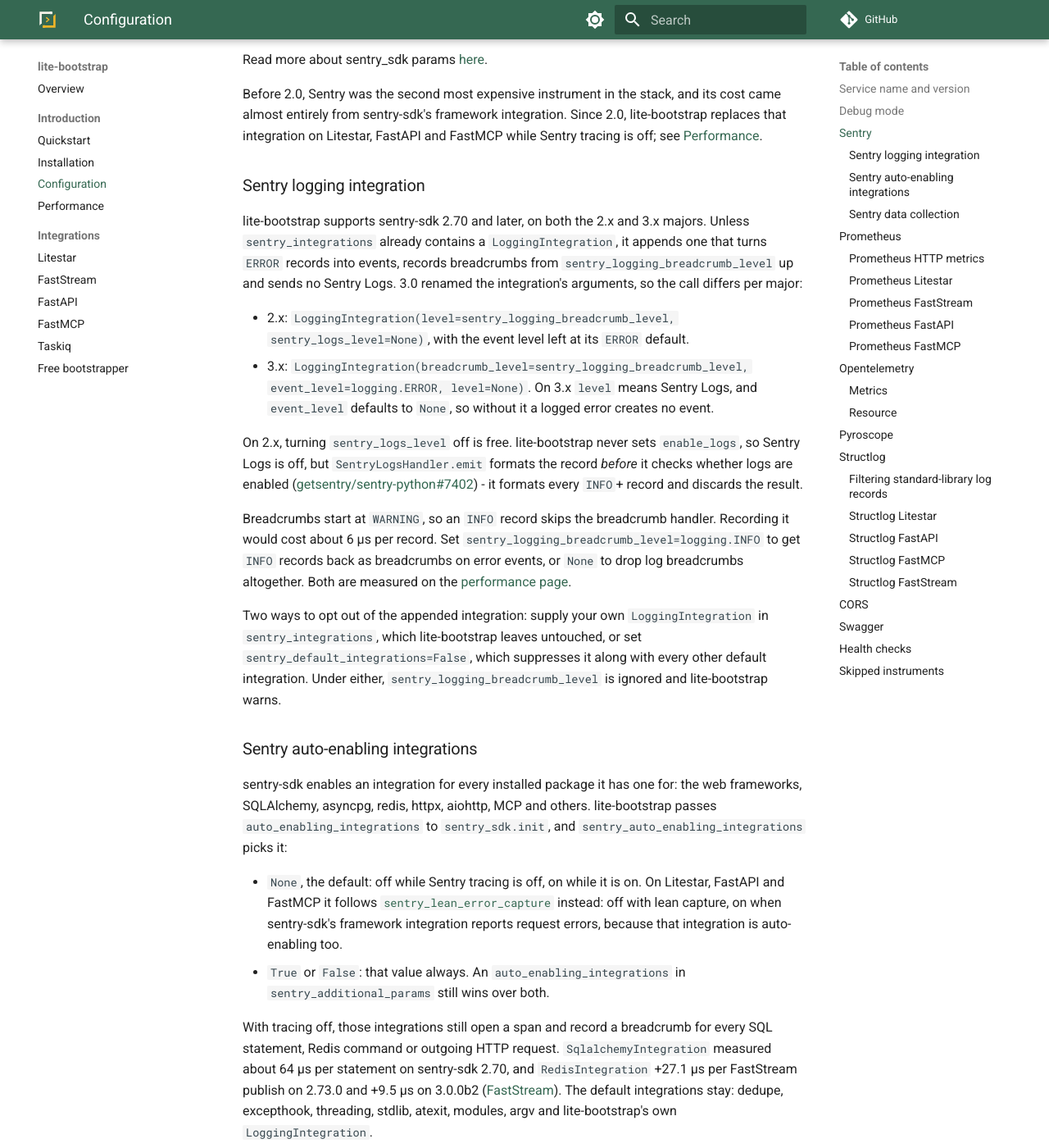
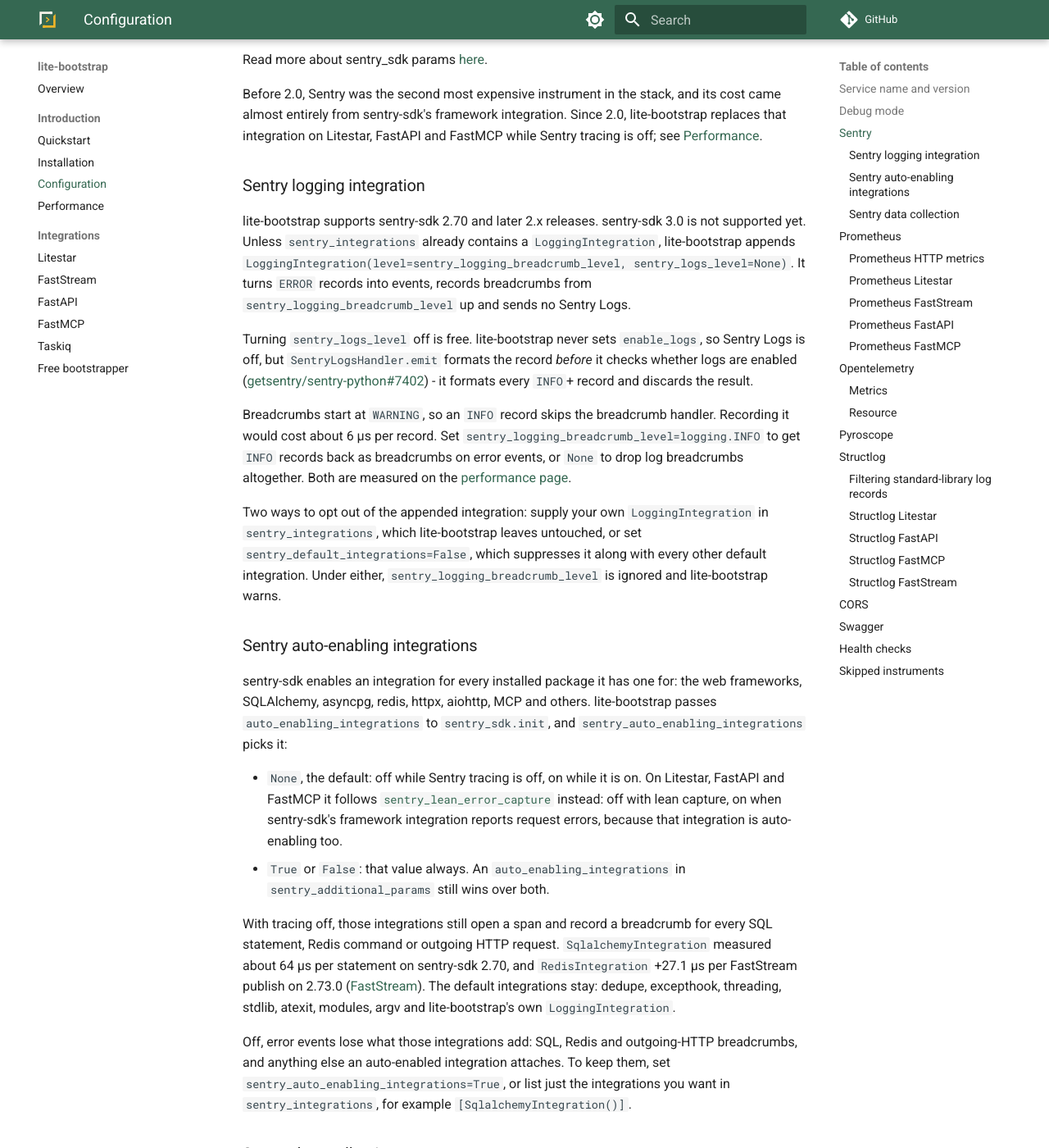
Before and after one commit to modern-python/lite-bootstrap, an MkDocs documentation site: the page built from docs/introduction/configuration.md, in a window 1280 px wide and 1400 px high, scrolled down 1896 px. Shown: the whole window at 82% size. Built offline with MkDocs 1.6.1 and Material for MkDocs 9.7.7, drawn with Linux system fonts in a browser that asks for light colours; comment, search, counter and statistics services are not loaded; some of the changed text lies outside the part shown.

Commit message:
Cap sentry-sdk below 3 and remove the 3.x code paths (#379)

```diff
--- a/docs/introduction/configuration.md
+++ b/docs/introduction/configuration.md
@@ -51,18 +51,13 @@
 
 ### Sentry logging integration
 
-lite-bootstrap supports sentry-sdk 2.70 and later, on both the 2.x and 3.x majors. Unless
-`sentry_integrations` already contains a `LoggingIntegration`, it appends one that turns `ERROR`
-records into events, records breadcrumbs from `sentry_logging_breadcrumb_level` up and sends no
-Sentry Logs. 3.0 renamed the integration's arguments, so the call differs per major:
+lite-bootstrap supports sentry-sdk 2.70 and later 2.x releases. sentry-sdk 3.0 is not supported
+yet. Unless `sentry_integrations` already contains a `LoggingIntegration`, lite-bootstrap appends
+`LoggingIntegration(level=sentry_logging_breadcrumb_level, sentry_logs_level=None)`. It turns
+`ERROR` records into events, records breadcrumbs from `sentry_logging_breadcrumb_level` up and sends
+no Sentry Logs.
 
-- 2.x: `LoggingIntegration(level=sentry_logging_breadcrumb_level, sentry_logs_level=None)`, with the
-  event level left at its `ERROR` default.
-- 3.x: `LoggingIntegration(breadcrumb_level=sentry_logging_breadcrumb_level, event_level=logging.ERROR, level=None)`.
-  On 3.x `level` means Sentry Logs, and `event_level` defaults to `None`, so without it a logged
-  error creates no event.
-
-On 2.x, turning `sentry_logs_level` off is free. lite-bootstrap never sets `enable_logs`, so Sentry
+Turning `sentry_logs_level` off is free. lite-bootstrap never sets `enable_logs`, so Sentry
 Logs is off, but `SentryLogsHandler.emit` formats the record *before* it checks whether logs are
 enabled ([getsentry/sentry-python#7402](https://github.com/getsentry/sentry-python/issues/7402)) - it
 formats every `INFO`+ record and discards the result.
@@ -92,8 +87,8 @@
 
 With tracing off, those integrations still open a span and record a breadcrumb for every SQL
 statement, Redis command or outgoing HTTP request. `SqlalchemyIntegration` measured about 64 µs per
-statement on sentry-sdk 2.70, and `RedisIntegration` +27.1 µs per FastStream publish on 2.73.0 and
-+9.5 µs on 3.0.0b2 ([FastStream](https://github.com/modern-python/lite-bootstrap/blob/main/benchmarks/README.md#8d-faststream)). The default integrations stay:
+statement on sentry-sdk 2.70, and `RedisIntegration` +27.1 µs per FastStream publish on 2.73.0
+([FastStream](https://github.com/modern-python/lite-bootstrap/blob/main/benchmarks/README.md#8d-faststream)). The default integrations stay:
 dedupe, excepthook, threading, stdlib, atexit, modules, argv and lite-bootstrap's own
 `LoggingIntegration`.
 
@@ -116,12 +111,8 @@
 change one key, spread the default: `{**DEFAULT_DATA_COLLECTION, "user_info": True}`. Read more about
 the option [here](https://docs.sentry.io/platforms/python/data-management/data-collected/).
 
-`send_default_pii` has no effect on 2.x while `data_collection` is set, and on 3.x it is gone. 3.0
-also raises `TypeError` at `sentry_sdk.init` for any option it removed, so passing one of these
-through `sentry_additional_params` fails at bootstrap on 3.x, `enable_tracing`, `enable_logs` and
-`include_local_variables` among them. sentry-sdk's
-[migration guide](https://github.com/getsentry/sentry-python/blob/master/MIGRATION_GUIDE.md) lists
-every removed option.
+`send_default_pii` has no effect while `data_collection` is set, because sentry-sdk lets
+`data_collection` take precedence.
 
 
 ## Prometheus
--- a/pyproject.toml
+++ b/pyproject.toml
@@ -44,9 +44,9 @@
     "orjson>=3.8.0",
 ]
 sentry = [
-    # >=2.70 for the top-level `data_collection` option, which 3.x keeps and SentryInstrument
-    # passes on both majors. 3.x is supported: LoggingIntegration's arguments are chosen per major.
-    "sentry-sdk>=2.70,<4",
+    # >=2.70 for the top-level `data_collection` option, which SentryInstrument passes.
+    # <3 until sentry-sdk 3.0 is out of beta: it renames LoggingIntegration's arguments.
+    "sentry-sdk>=2.70,<3",
 ]
 pyroscope = [
     # >=0.7.2 for pyroscope.shutdown() (PyroscopeInstrument.teardown); 0.7.1 and below carry
```
Also changed, not shown: benchmarks/README.md (+1 -5 lines), docs/integrations/fastapi.md (+6 -6 lines), docs/integrations/fastmcp.md (+5 -5 lines), docs/integrations/litestar.md (+6 -7 lines), 6 other files.
